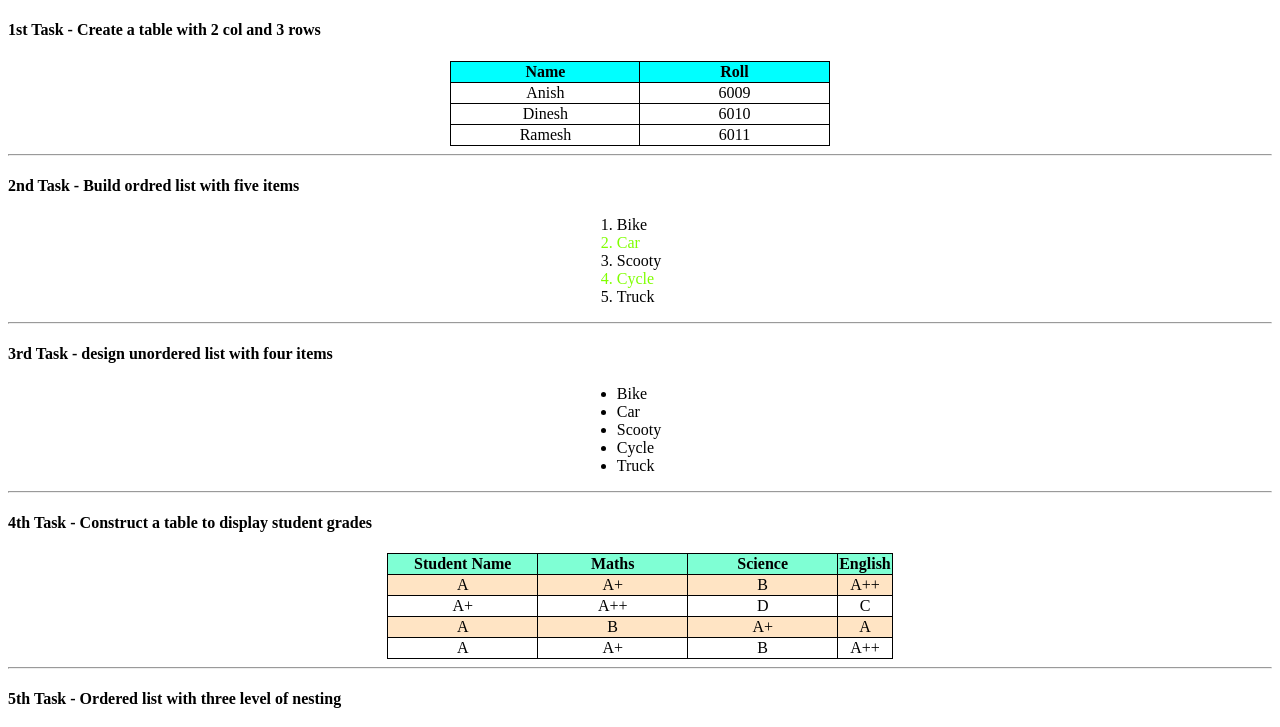
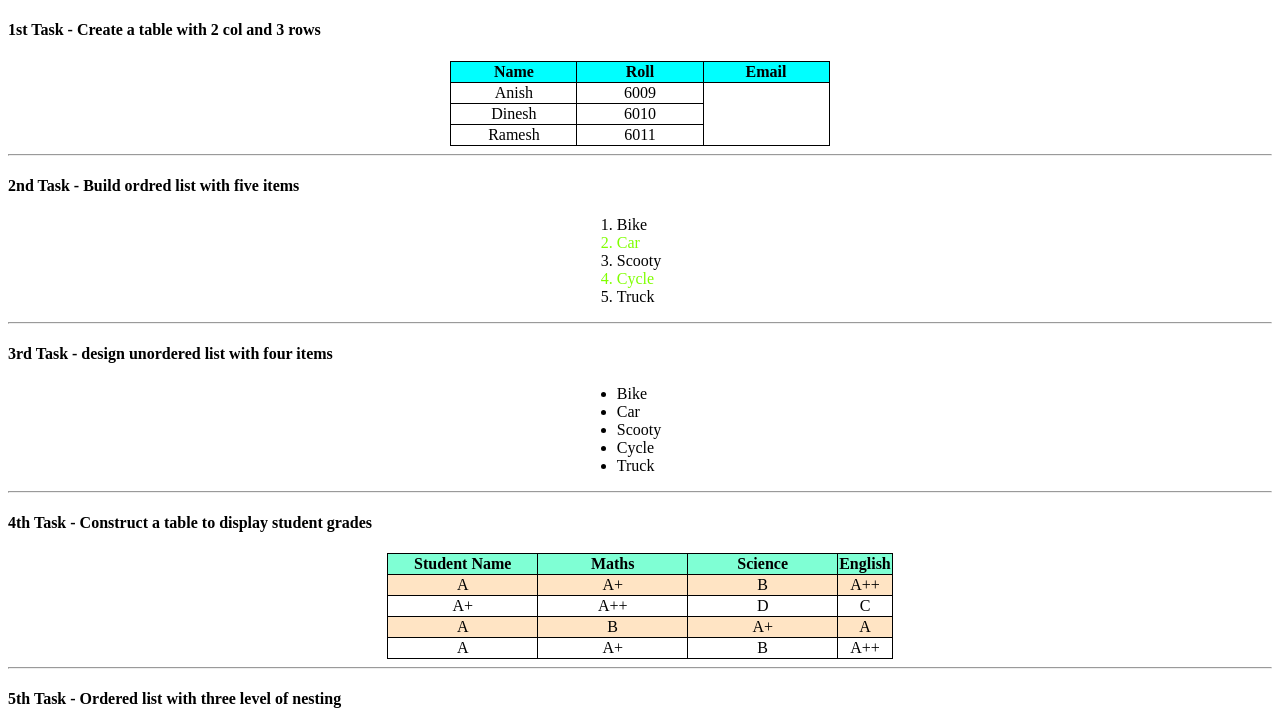
Before and after one commit to anishdadegaonkar/New_Mern_Stack, a plain HTML site: page 1.Assignment.html in a window 1280 px wide. Shown: the top 727 px of the page. Drawn offline with Linux system fonts and the light colour scheme.

Commit message:
1assignement

```diff
--- a/1.Assignment.html
+++ b/1.Assignment.html
@@ -12,6 +12,7 @@
         <tr>
             <th>Name</th>
             <th>Roll</th>
+            <th>Email</th>
         </tr>
         <tr>
             <td>Anish</td>
```
